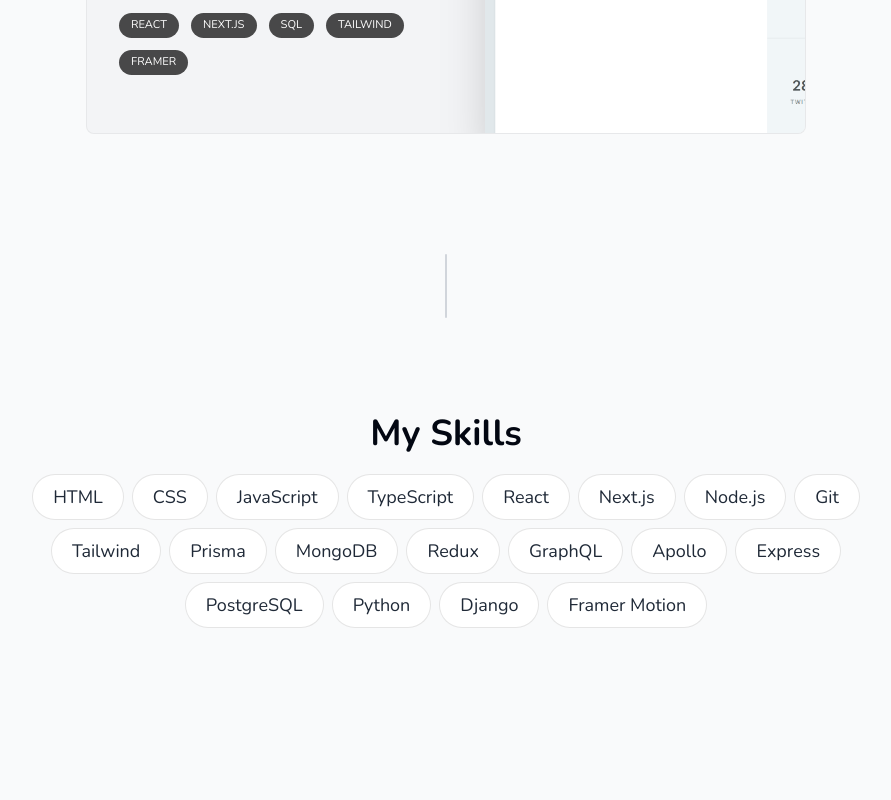
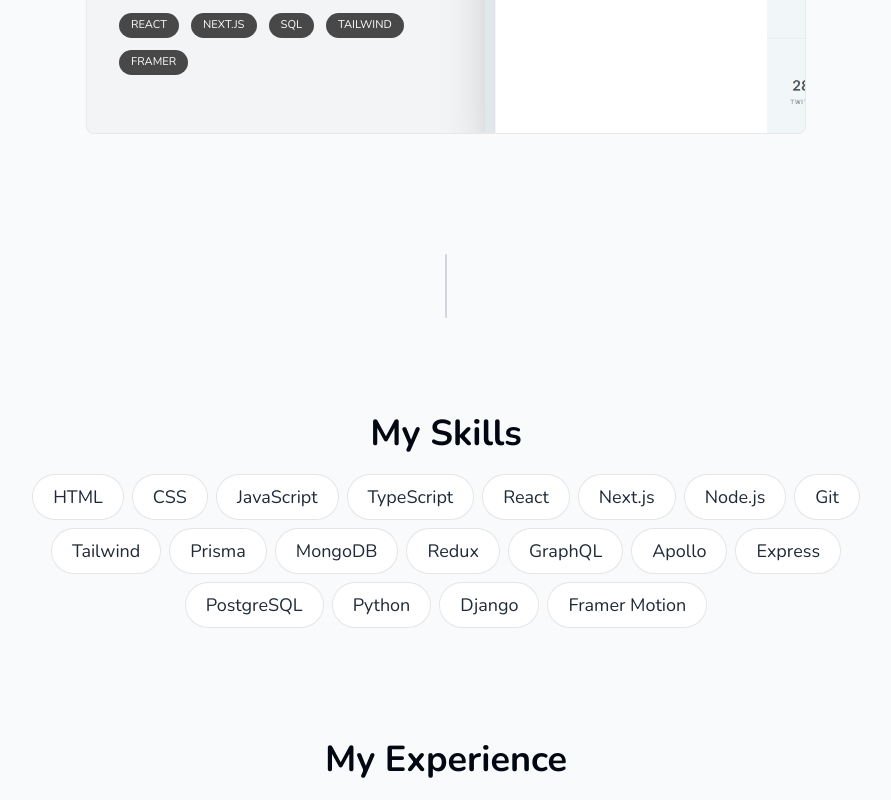
Before and after one commit to femiabimbola/next-portfolio, a Next.js app: page / in a window 1280 px wide. Shown: the part 2136-2936 px from the top of the page, without its empty margins (194-1085 px from the left). Built offline with nearby package versions, Linux system fonts and the light colour scheme.

Commit message:
introduced experience

```diff
--- a/app/page.tsx
+++ b/app/page.tsx
@@ -1,4 +1,5 @@
 import About from "@/components/about";
+import Experince from "@/components/experience";
 import Intro from "@/components/intro";
 import Projects from "@/components/projects";
 import Divider from "@/components/section-divider";
@@ -13,6 +14,7 @@ export default function Home() {
       <Projects />
       <Divider />
       <Skills />
+      <Experince />
     </main>
   );
 }
--- /dev/null
+++ b/components/experience.tsx
@@ -0,0 +1,11 @@
+import SectionHeading from "@/components/section-heading";
+
+const Experince = () => {
+  return (
+    <section>
+      <SectionHeading> My Experience</SectionHeading>
+    </section>
+  );
+};
+
+export default Experince;
--- a/components/skills.tsx
+++ b/components/skills.tsx
@@ -21,7 +21,8 @@ const Skills = () => {
   return (
     <section
       ref={ref}
-      className=" mb-28 max-w-[55rem] scroll-mt-28 text-center sm:mb-40"
+      id="skills"
+      className=" mb-28 max-w-[55rem] scroll-mt-28 text-center sm:mb-50"
     >
       <SectionHeading> My Skills</SectionHeading>
       <ul className="flex flex-wrap justify-center gap-2 text-lg text-gray-800">
--- a/package.json
+++ b/package.json
@@ -21,6 +21,7 @@
     "react-dom": "18.2.0",
     "react-icons": "^4.11.0",
     "react-intersection-observer": "^9.5.3",
+    "react-vertical-timeline-component": "^3.6.0",
     "tailwindcss": "3.3.3",
     "typescript": "5.2.2"
   }
```
Also changed, not shown: 1 other file (tests, documents, lock files or other folders).
